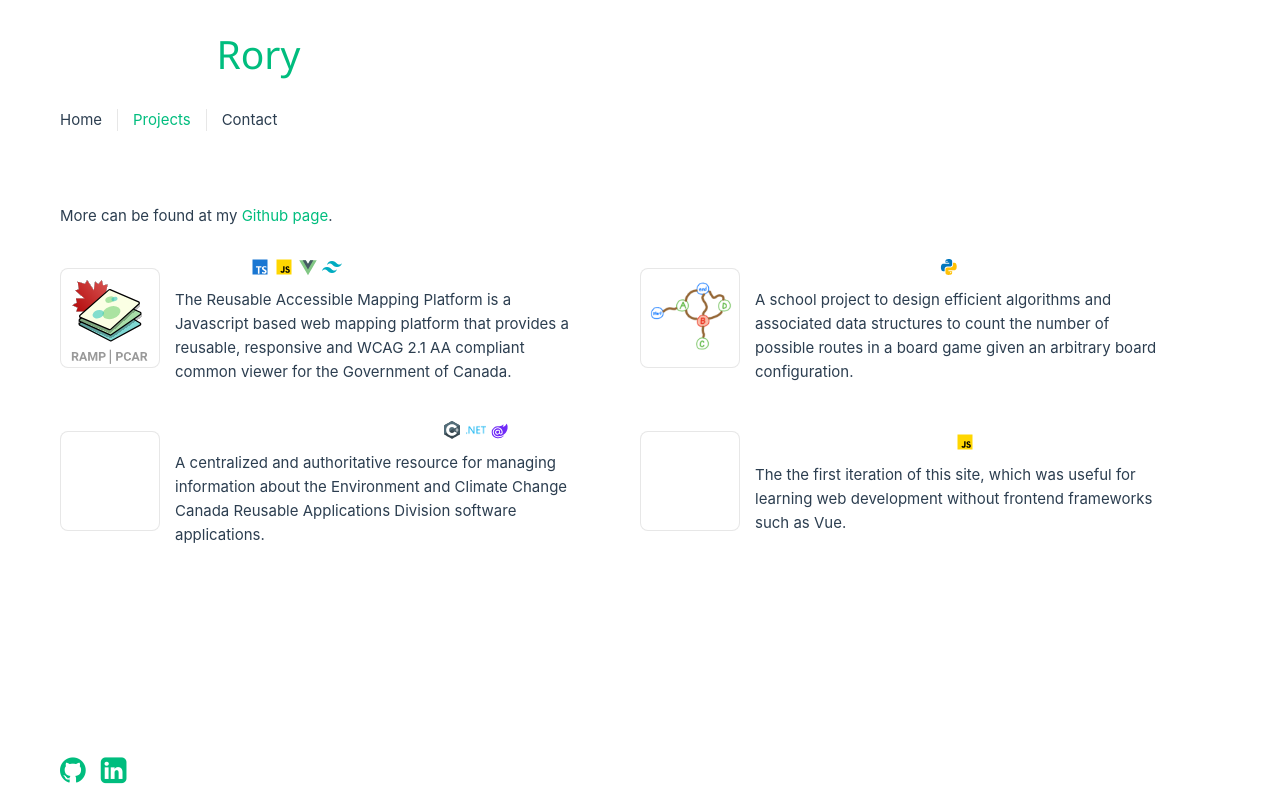
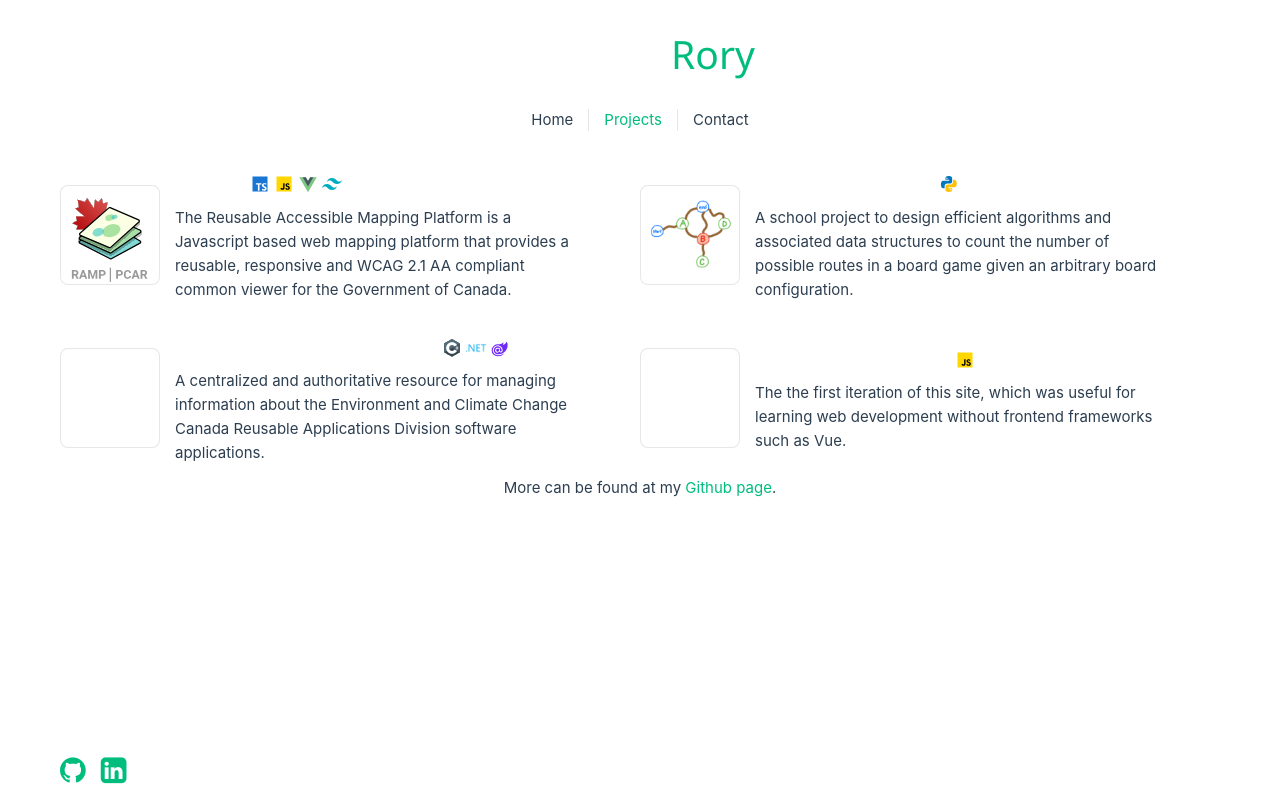
Before and after one commit to roryhofland/my-website, a Vue app: page /skills in a window 1280 px wide. Built offline with nearby package versions, Linux system fonts and the light colour scheme.

Commit message:
app reduction

```diff
--- a/src/App.vue
+++ b/src/App.vue
@@ -44,6 +44,12 @@ header {
   line-height: 1.5;
   max-height: 100vh;
   width: 100%;
+  justify-content: center;
+  padding: 0;
+}
+
+.wrapper {
+  justify-content: center;
 }
 .logo {
   display: block;
@@ -77,16 +83,14 @@ nav a:first-of-type {
 }
 
 h3 {
-  color: white;
-}
-.router-wrapper {
+  font-size: 36px;
+  visibility: hidden;
 }
 
 @media (min-width: 1024px) {
   header {
     display: flex;
     place-items: center;
-    padding-right: calc(var(--section-gap) / 2);
   }
 
   header .wrapper {
@@ -96,10 +100,7 @@ h3 {
   }
 
   nav {
-    text-align: left;
-    margin-left: -1rem;
     font-size: 1rem;
-
     padding: 1rem 0;
   }
 }
--- a/src/components/ProjectList.vue
+++ b/src/components/ProjectList.vue
@@ -38,7 +38,7 @@ import ProjectItem from "../components/ProjectItem.vue";
         <a
           class="proj-img"
           target="_blank"
-          href="https://github.com/ramp4-pcar4/ramp4-pcar4"
+          href="https://github.com/roryhofland/Routes"
           ><img class="thumbnail" src="../assets/images/boardgame.PNG" alt=""
         /></a>
       </template>
@@ -64,7 +64,7 @@ import ProjectItem from "../components/ProjectItem.vue";
         <a
           class="proj-img"
           target="_blank"
-          href="https://github.com/ramp4-pcar4/ramp4-pcar4"
+          href="https://github.com/ATM-GSA/ATM"
           ><img class="thumbnail" src="../assets/images/atm.svg" alt=""
         /></a>
       </template>
@@ -120,7 +120,7 @@ import ProjectItem from "../components/ProjectItem.vue";
 
 <style>
 i {
-  margin: 0;
+  margin: 10px 0 0 0;
   padding: 0;
 }
 
@@ -138,7 +138,6 @@ img {
 
 .list-wrapper {
   display: grid;
-  grid-template-columns: 50% 50%;
   max-height: 300px;
 }
 
@@ -149,4 +148,14 @@ img {
 .proj-img:hover {
   filter: none;
 }
+
+@media (min-width: 1024px) {
+  .list-wrapper {
+    grid-template-columns: 50% 50%;
+  }
+
+  i {
+    margin: 0;
+  }
+}
 </style>
--- a/src/views/ContactView.vue
+++ b/src/views/ContactView.vue
@@ -1,7 +1,7 @@
 <template>
   <div class="item">
     <div class="details">
-      <h3>Contact</h3>
+      <div class="contact">
         <p><strong>Email: </strong>roryhofland@gmail.com</p>
         <p>
           <strong>Linkedin: </strong>
@@ -17,6 +17,7 @@
         </p>
       </div>
     </div>
+  </div>
 </template>
 
 <style>
@@ -24,10 +25,15 @@ p {
   margin-bottom: 0.5rem;
 }
 
+.contact {
+  margin-top: 2rem;
+  text-align: center;
+  justify-content: center;
+}
+
 @media (min-width: 1024px) {
   .item {
     min-height: 10vh;
-    display: flex;
     align-items: center;
   }
 }
--- a/src/views/HomeView.vue
+++ b/src/views/HomeView.vue
@@ -9,7 +9,12 @@
         Hey! My name is Rory Hofland, I am an undergraduate student at the
         University of Toronto, and I am working my way towards a double major in
         Mathematics and Computer Science. Currently, I'm completing a 16-month
-        co-op term at Environment and Climate Change Canada.
+        co-op term at
+        <a
+          href="https://www.canada.ca/en/environment-climate-change.html"
+          target="_blank"
+          >Environment and Climate Change Canada</a
+        >.
       </div>
     </div>
 
@@ -65,7 +70,7 @@ i {
   place-content: center;
   width: 32px;
   height: 32px;
-
+  margin-top: 10px;
   color: var(--color-text);
 }
 
@@ -77,6 +82,10 @@ h3 {
 }
 
 @media (min-width: 1024px) {
+  main {
+    padding: 0 2rem 0 2rem;
+  }
+
   .item {
     margin-top: 0;
     padding: 0.4rem 0 1rem 3rem;
@@ -91,6 +100,7 @@ h3 {
     border-radius: 8px;
     width: 50px;
     height: 50px;
+    margin-top: 0;
   }
 
   .item:before {
--- a/src/views/SkillsView.vue
+++ b/src/views/SkillsView.vue
@@ -4,11 +4,24 @@ import ProjectList from "../components/ProjectList.vue";
 
 <template>
   <div class="details">
-    <h3>Projects</h3>
-    More can be found at my
-    <a href="https://github.com/roryhofland/roryhofland.github.io"
-      >Github page</a
-    >.
     <ProjectList />
+    <div class="intro">
+      More can be found at my
+      <a href="https://github.com/roryhofland/roryhofland.github.io"
+        >Github page</a
+      >.
+    </div>
   </div>
 </template>
+
+<style>
+.intro {
+  margin-top: 2rem;
+}
+
+@media (min-width: 1024px) {
+  .intro {
+    text-align: center;
+  }
+}
+</style>
```
Also changed, not shown: src/assets/images/github.svg. Lines whose indentation alone changed are shown as unchanged.
